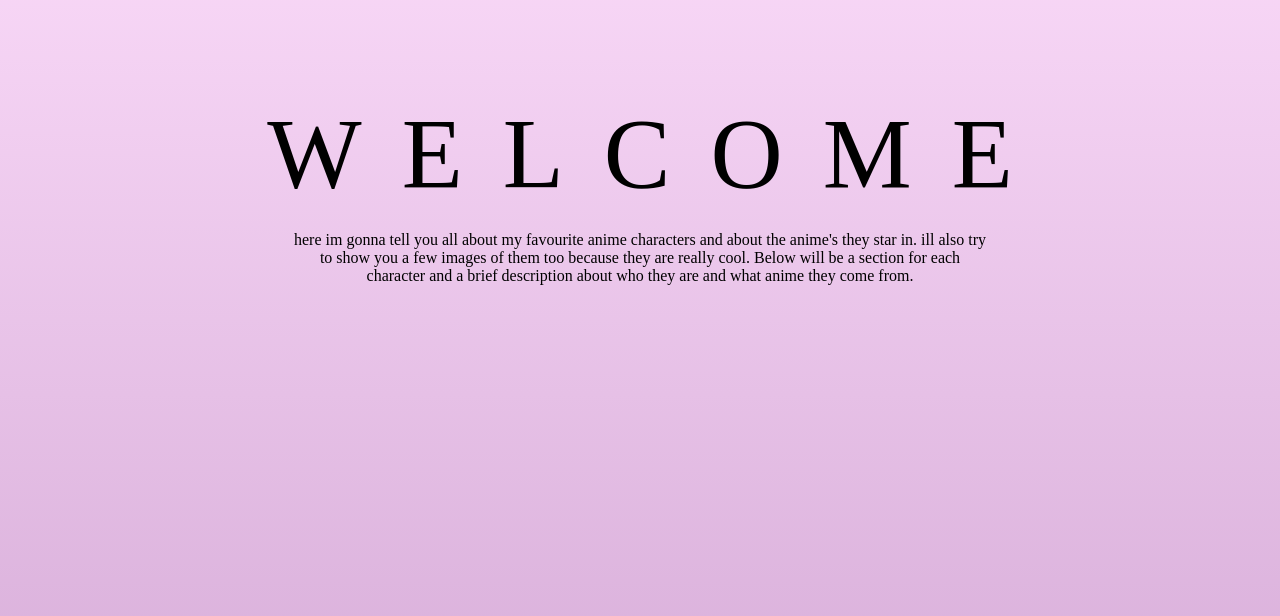
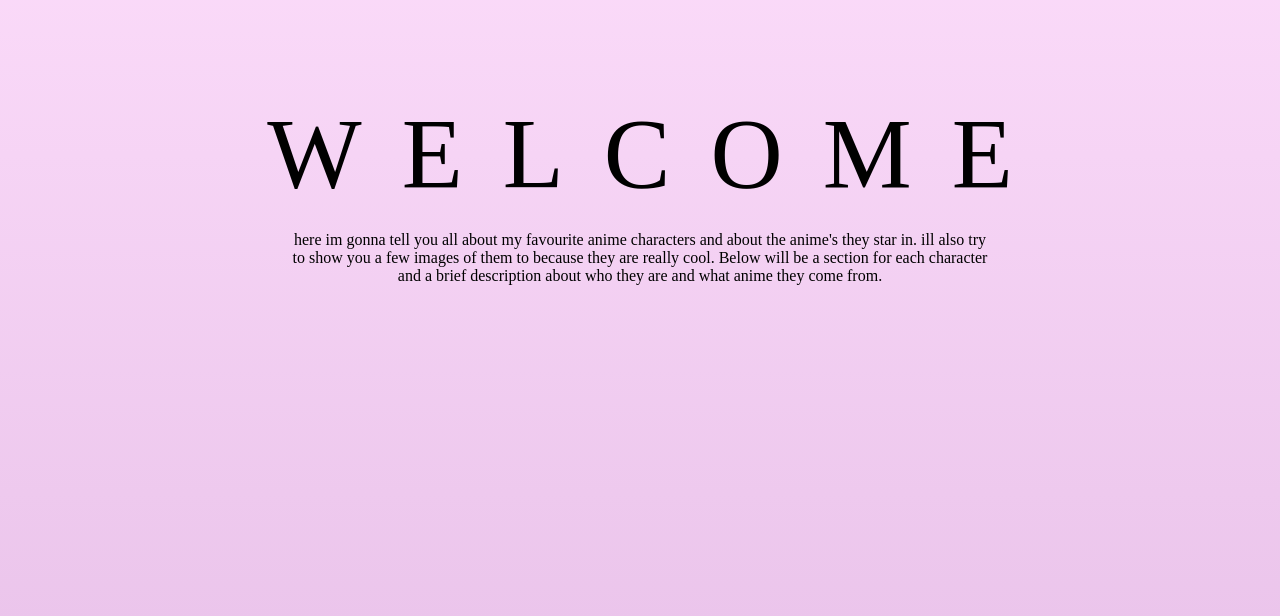
Before and after one commit to SxllyFxce/welcome_first_project, a plain HTML site: page index.html in a window 1280 px wide. Shown: the part 184-800 px from the top of the page. Drawn offline with Linux system fonts and the light colour scheme.

Commit message:
updated description and tweaked colours slightly

```diff
--- a/index.html
+++ b/index.html
@@ -40,7 +40,7 @@
                     and
                     about the anime's they star in. ill also try to show you a
                     few
-                    images of them too because they are really cool. Below will
+                    images of them to because they are really cool. Below will
                     be a
                     section for each character
                     and a brief description about who they are and what anime
@@ -134,7 +134,7 @@
                 <div class="center-col">
                     <h2>Jinx</h2>
                     <p>
-                        this one doesnt count as anime but idc. Jinx is depicted
+                        Jinx is depicted
                         as
                         a
                         manic
--- a/resources/styles/style-whatever-i-want.css
+++ b/resources/styles/style-whatever-i-want.css
@@ -4,7 +4,7 @@ body {
 }
 
 .body {
-  background-image: linear-gradient(180deg, rgb(254, 223, 252), rgb(81, 0, 94));
+  background-image: linear-gradient(180deg, rgb(254, 223, 252), rgb(156, 88, 166));
   /* background-size: 400% 400%; */
   /* height: 100vh;
   overflow: scroll;  */
```
